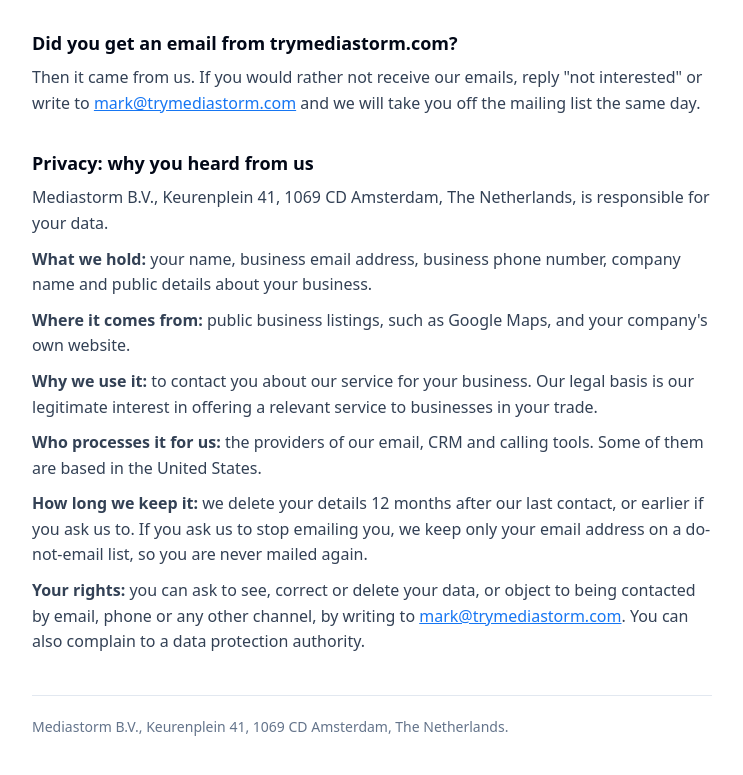
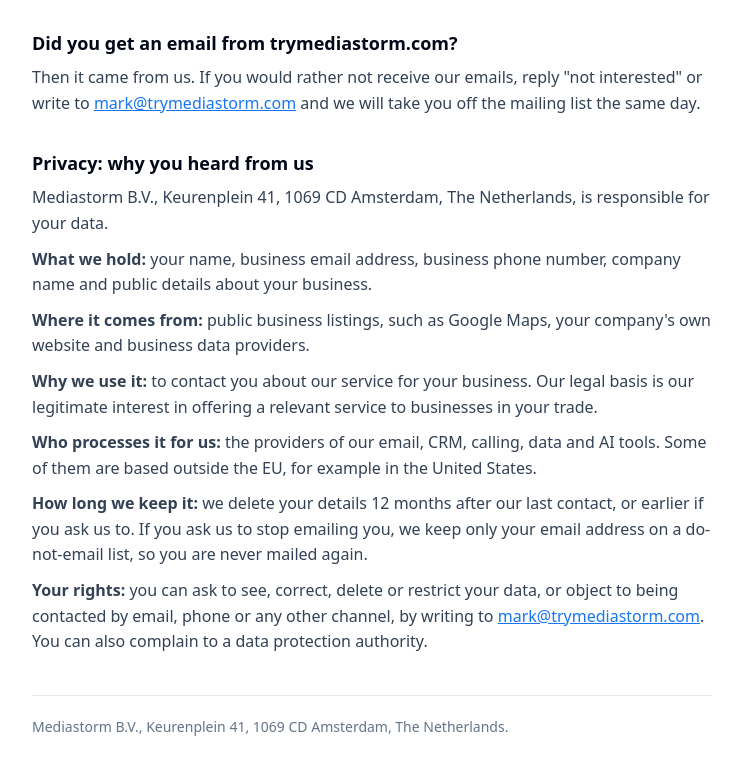
Before and after one commit to mediastorm-mark/landing-trymediastorm-com, a plain HTML site: page index.html in a window 1280 px wide. Shown: the part 157-932 px from the top of the page, without its empty margins (268-1011 px from the left). Drawn offline with Linux system fonts and the light colour scheme.

Commit message:
Update index.html

```diff
--- a/index.html
+++ b/index.html
@@ -29,11 +29,11 @@
   <h2 id="privacy">Privacy: why you heard from us</h2>
   <p>Mediastorm B.V., Keurenplein 41, 1069 CD Amsterdam, The Netherlands, is responsible for your data.</p>
   <p><strong>What we hold:</strong> your name, business email address, business phone number, company name and public details about your business.</p>
-  <p><strong>Where it comes from:</strong> public business listings, such as Google Maps, and your company's own website.</p>
+  <p><strong>Where it comes from:</strong> public business listings, such as Google Maps, your company's own website and business data providers.</p>
   <p><strong>Why we use it:</strong> to contact you about our service for your business. Our legal basis is our legitimate interest in offering a relevant service to businesses in your trade.</p>
-  <p><strong>Who processes it for us:</strong> the providers of our email, CRM and calling tools. Some of them are based in the United States.</p>
+  <p><strong>Who processes it for us:</strong> the providers of our email, CRM, calling, data and AI tools. Some of them are based outside the EU, for example in the United States.</p>
   <p><strong>How long we keep it:</strong> we delete your details 12 months after our last contact, or earlier if you ask us to. If you ask us to stop emailing you, we keep only your email address on a do-not-email list, so you are never mailed again.</p>
-  <p><strong>Your rights:</strong> you can ask to see, correct or delete your data, or object to being contacted by email, phone or any other channel, by writing to <a href="mailto:mark@trymediastorm.com">mark@trymediastorm.com</a>. You can also complain to a data protection authority.</p>
+  <p><strong>Your rights:</strong> you can ask to see, correct, delete or restrict your data, or object to being contacted by email, phone or any other channel, by writing to <a href="mailto:mark@trymediastorm.com">mark@trymediastorm.com</a>. You can also complain to a data protection authority.</p>
 
   <footer>Mediastorm B.V., Keurenplein 41, 1069 CD Amsterdam, The Netherlands.</footer>
 </main>
```
